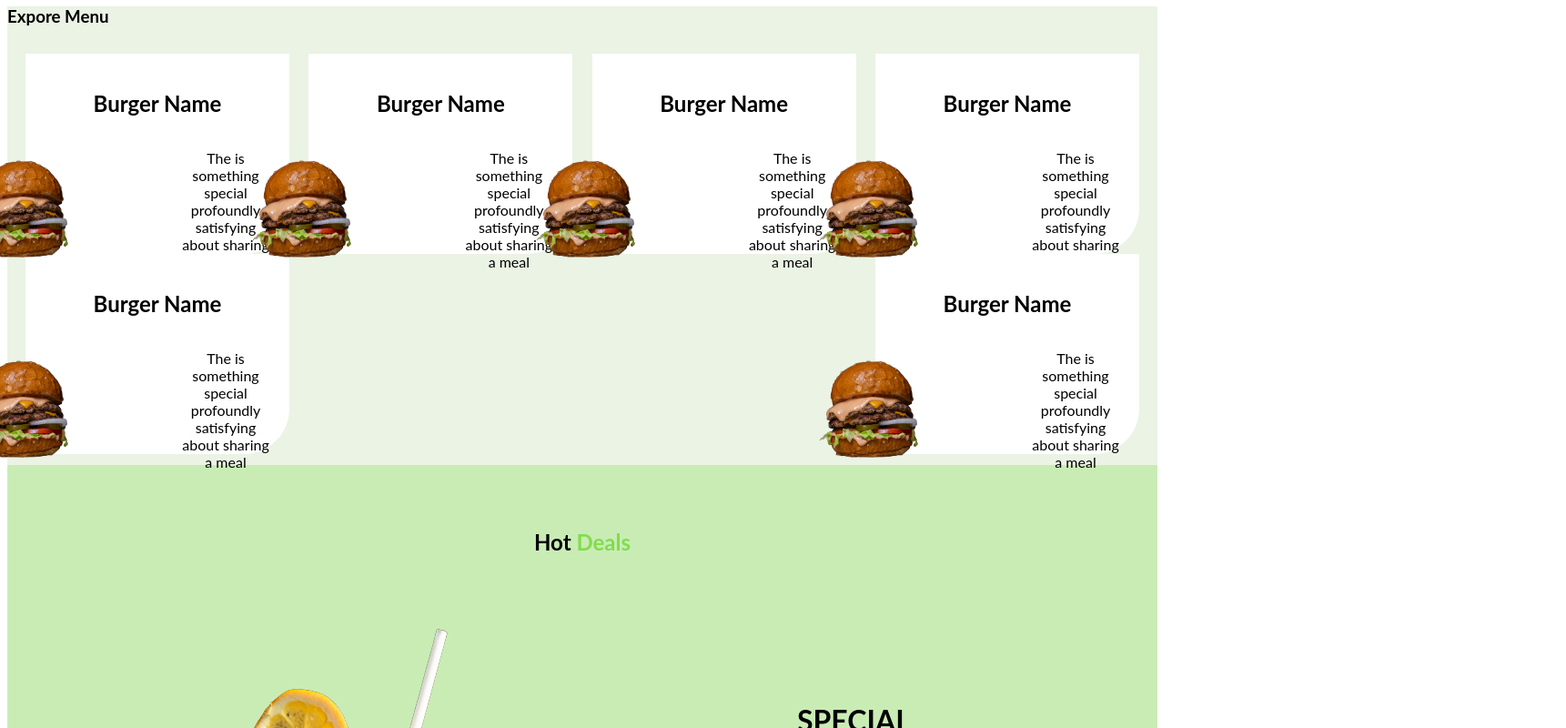
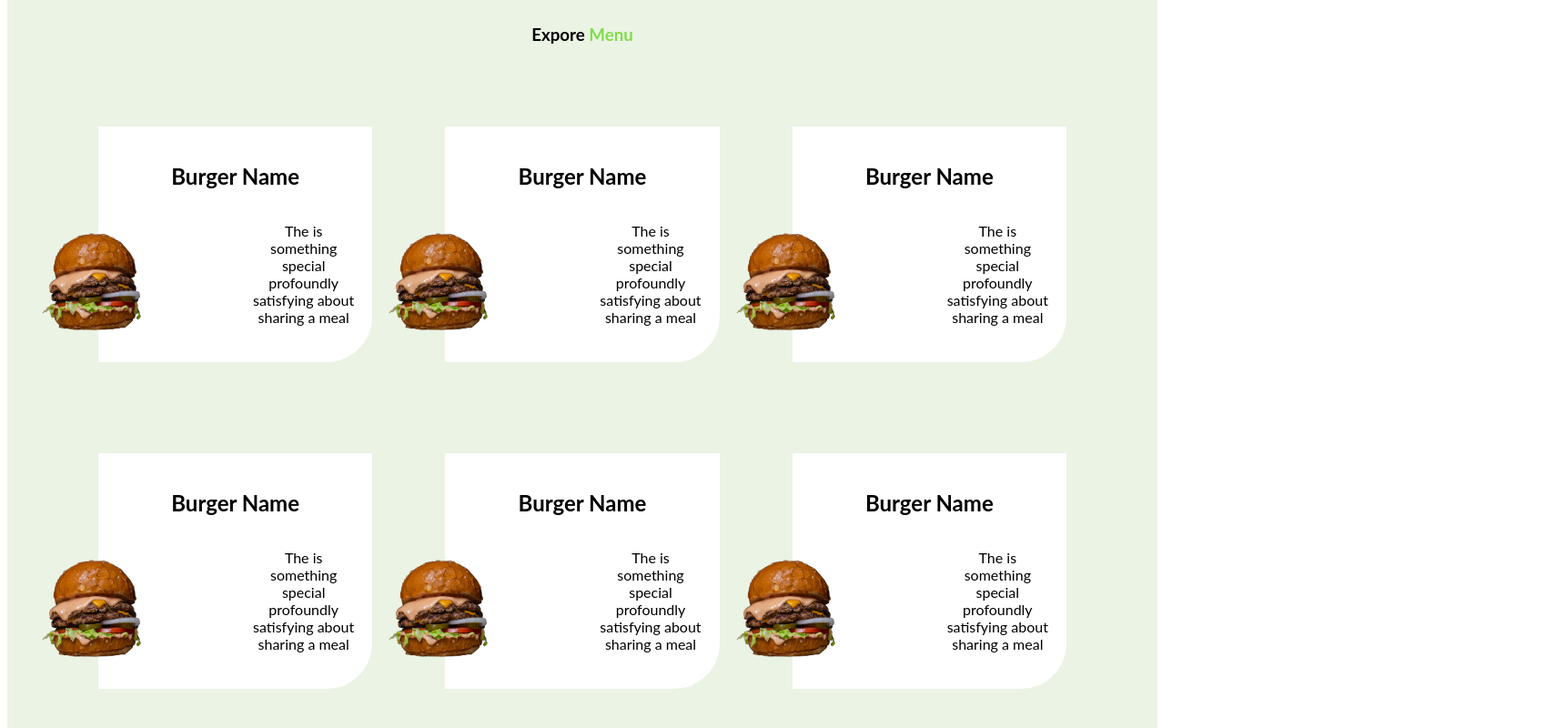
Before and after one commit to barbaramootian/Street-food, a plain HTML site: page index.html in a window 1280 px wide. Shown: the part 2040-2840 px from the top of the page at 91% size, 1721 px wide, since content can reach past the window. Drawn offline with Linux system fonts and the light colour scheme.

Commit message:
style the explore menu

```diff
--- a/index.html
+++ b/index.html
@@ -38,7 +38,7 @@
                     <br>
                     <br>
                     <button>Order now</button>
-                    </div>
+                 </div>
                     <div class="images">
                     <img src="images/Assets/image 1.png" id="image1">
                     <img src="images/Assets/image 2.png" id="image2">
@@ -62,9 +62,10 @@
          </p></div>
         </div>
         <div class="Explore-Menu">
-            <div class=burger><h3>Expore Menu</h3></div>
+             <h3>Expore <span>Menu</span></h3>
             <div class="items">
                 <!------------------------------------first item-->
+                <div class="row">
                 <div class="item-1">
                    <h2>Burger Name</h2>
                    <div class="item-content">
@@ -92,6 +93,8 @@
                </div>
                <!------------------------------------end of first item-->
                <!------------------------------------first item-->
+            </div>
+            <div class="row1">
                <div class="item-1">
                    <h2>Burger Name</h2>
                    <div class="item-content">
@@ -118,6 +121,7 @@
                    </div>
                </div>
                <!------------------------------------end of first item-->
+            </div>
             </div>
     </div>
 <div class="deals">
--- a/style.css
+++ b/style.css
@@ -121,8 +121,6 @@
 }
 .deals{
     background-color: #C9ECB5;
-    /* margin-left: 90px;
-    margin-right: 90px; */
     padding: 10px 200px;
 
 }
@@ -157,27 +155,24 @@
     #combo  p{
         text-align: center;
     }
-
-
-
-
  .item-1{
 background-color: white;
 border-radius: 0px 0px 50px 0px;
-width: 250px;
-height: 180px;
-height: 180px;
 text-align: center;
 padding: 20px;
+margin: 40px;
 
 }
  .Explore-Menu{
       background-color: #EAF3E4;
-      /* margin-left: 100px;
-      margin-right: 100px; */
-      /* padding: 40px; */
-      /* row-gap: 40px; */
-      /* flex-wrap: wrap; */
+    padding:20px ;
+    }
+    .Explore-Menu h3{
+        text-align: center;
+
+    }
+    .Explore-Menu h3 span{
+        color: #81dd4b ;
     }
      .item-content{
      display: flex;
@@ -188,12 +183,21 @@ padding: 20px;
     display: flex;
      }
     .items{
+
+    flex-direction: row;
+    justify-content: space-between;
+    padding: 12px 20px;
+    }
+    .row{
         display: flex;
         justify-content: space-between;
-    flex-wrap: wrap;
-    padding: 12px 20px;
+        margin: 20px;
 
-
+    }
+    .row1{
+        display: flex;
+        justify-content: space-between;
+        margin: 20px;
     }
 .table{
     background-color: #C9ECB5 ;
@@ -207,16 +211,16 @@ padding: 20px;
 input[type=email]{
     border-radius: 20px;
     padding-left: 20px;
+    padding: 20px 20px;
 }
 input[type=submit]{
      color: white;
      font-weight: bold;
      background-color: #6BB946;
+     padding: 20px 30px;
  }
  .table{
      display: flex;
-     margin-top: 20px;
-     margin-left: 80px;
      background-color: #F0FAEC;
  }
  .us{
```
Lines whose indentation alone changed are shown as unchanged.
